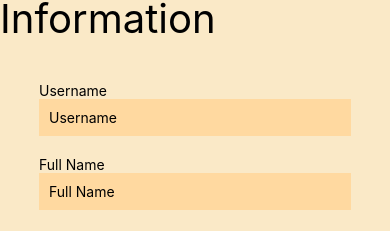
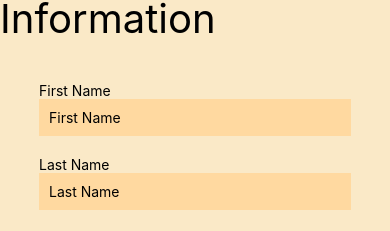
Before and after one commit to cis350/project-uniteandconquer, a React Native app in the folder uniteandconquer-mobile/: screen /UpdateInfo in a window 390 px wide. Shown: the part 158-389 px from the top of the page. Built offline with nearby package versions, Linux system fonts and the light colour scheme.

Commit message:
Update UpdatePersonalInfo.js
Add db calls

```diff
--- a/uniteandconquer-mobile/components/UpdatePersonalInfo.js
+++ b/uniteandconquer-mobile/components/UpdatePersonalInfo.js
@@ -3,6 +3,8 @@ import {
   StyleSheet, View, ScrollView, Text, TextInput, Button,
 } from 'react-native';
 import SelectDropdown from 'react-native-select-dropdown';
+
+const userDB = require('../modules/UserDB');
 
 const styles = StyleSheet.create({
   container: {
@@ -64,19 +66,57 @@ const styles = StyleSheet.create({
 });
 
 function UpdateInfo({ navigation }) {
-  const [username, setUsername] = useState(null);
-  const [fullName, setFullName] = useState(null);
+  // const [username, setUsername] = useState(null);
+  const [firstName, setFirstName] = useState(null);
+  const [lastName, setLastName] = useState(null);
   const [phone, setPhone] = useState(null);
   const [email, setEmail] = useState(null);
   const [countryCode, setCountryCode] = useState(null);
+  const countryCodeList = ['+1', '+86'];
 
-  const countryCodeList = ['+1', '+86'];
+  /**
+   * how to retrieve the user id is to be decided.
+   */
+  const userid = 'TBD';
+  /**
+   *
+   * @param {*} input the input could be one of the user input information
+   * @returns true if the input is not initialized or is empty
+   */
+  function checkValidInput(input) {
+    return (input != null && input.trim().length >= 1);
+  }
+
+  /**
+   * update the personal information if the input is valid
+   */
   function handleUpdate() {
-    console.log('The username is ', username);
-    console.log('The fullName is ', fullName);
-    console.log('The phone is ', phone);
-    console.log('The email is ', email);
-    console.log('The country code is ', countryCode);
+    // Update first name
+    if (checkValidInput(firstName)) {
+      userDB.modifyUser(userid, 3, firstName, null, (success, error) => {
+        console.log(error);
+      });
+    }
+    // Update last name
+    if (checkValidInput(lastName)) {
+      userDB.modifyUser(userid, 4, lastName, null, (success, error) => {
+        console.log(error);
+      });
+    }
+    // Update phone
+    if (checkValidInput(phone) && checkValidInput(countryCode)) {
+      const newValue = { countryCode, phone };
+      userDB.modifyUser(userid, 0, newValue, null, (success, error) => {
+        console.log(error);
+      });
+    }
+
+    // Update phone
+    if (checkValidInput(email)) {
+      userDB.modifyUser(userid, 1, email, null, (success, error) => {
+        console.log(error);
+      });
+    }
   }
 
   return (
@@ -88,7 +128,7 @@ function UpdateInfo({ navigation }) {
       </View>
 
       <View style={styles.inputContainer}>
-        <View style={styles.subtitle}>
+        {/* <View style={styles.subtitle}>
           <Text>Username</Text>
         </View>
         <View style={styles.textInput}>
@@ -97,16 +137,27 @@ function UpdateInfo({ navigation }) {
             onChangeText={setUsername}
             value={username}
           />
+        </View> */}
+
+        <View style={styles.subtitle}>
+          <Text>First Name</Text>
+        </View>
+        <View style={styles.textInput}>
+          <TextInput
+            placeholder="First Name"
+            onChangeText={setFirstName}
+            value={firstName}
+          />
         </View>
 
         <View style={styles.subtitle}>
-          <Text>Full Name</Text>
+          <Text>Last Name</Text>
         </View>
         <View style={styles.textInput}>
           <TextInput
-            placeholder="Full Name"
-            onChangeText={setFullName}
-            value={fullName}
+            placeholder="Last Name"
+            onChangeText={setLastName}
+            value={lastName}
           />
         </View>
 
```
